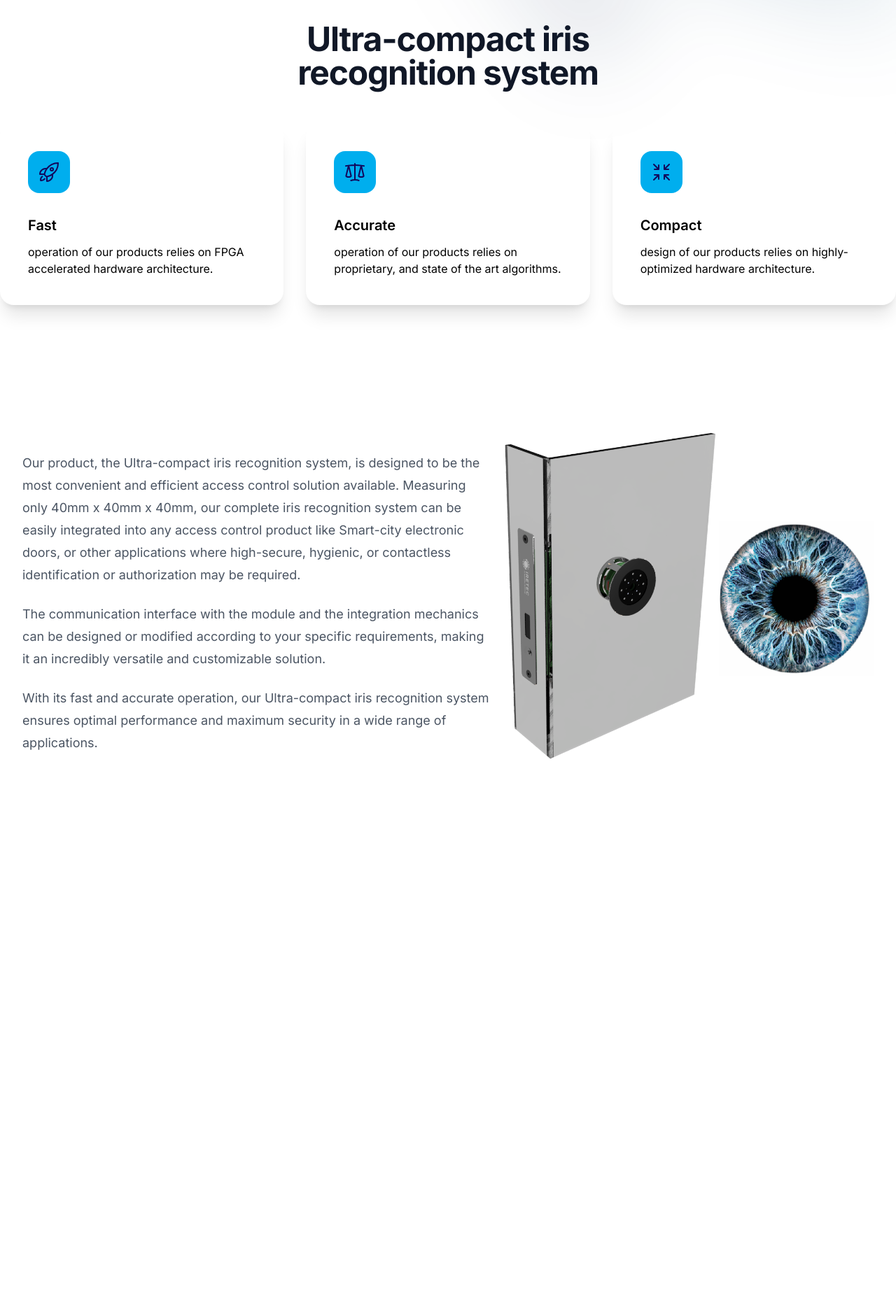
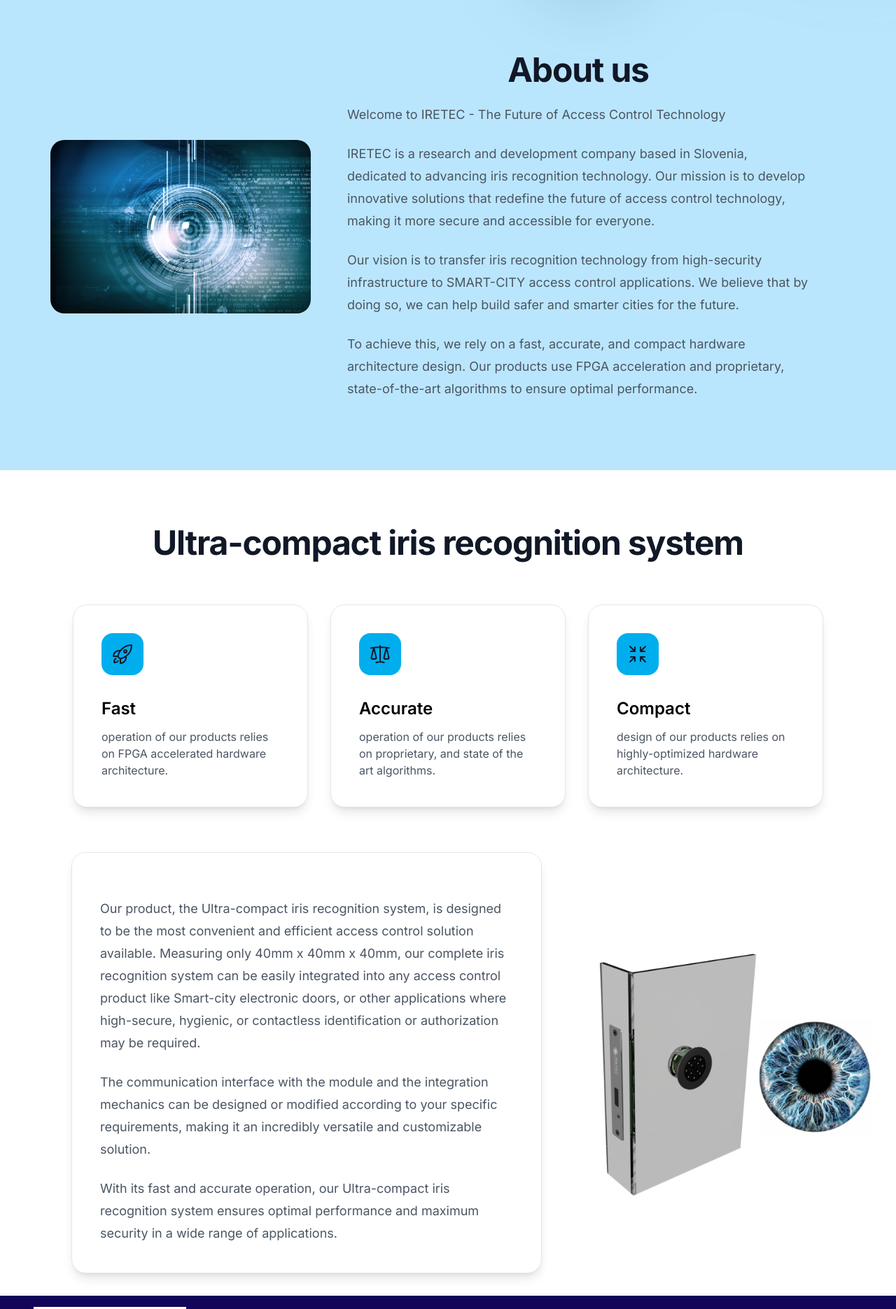
Before and after one commit to gregorobreza/iretec-landing-page, a Next.js app: page / in a window 1280 px wide. Shown: the part 880-2751 px from the top of the page at 70% size. Before the commit the page ends 1966 px from the top, so only its background shows below. Built offline with nearby package versions, Linux system fonts and the light colour scheme.

Commit message:
added new section

```diff
--- a/package.json
+++ b/package.json
@@ -16,6 +16,7 @@
     "@types/react": "18.2.5",
     "@types/react-dom": "18.2.3",
     "autoprefixer": "10.4.14",
+    "dayjs": "^1.11.7",
     "eslint": "8.39.0",
     "eslint-config-next": "13.4.0",
     "next": "13.4.0",
--- a/src/app/layout.tsx
+++ b/src/app/layout.tsx
@@ -2,6 +2,7 @@
 import { Header } from '@/components/header'
 import './globals.css'
 import { Inter } from 'next/font/google'
+import { Footer } from '@/components/footer'
 
 const inter = Inter({ subsets: ['latin'] })
 
@@ -17,7 +18,7 @@
 }) {
   return (
     <html lang="en">
-      <body className={inter.className}><Header/>{children}</body>
+      <body className={inter.className}><Header/>{children}<Footer/></body>
     </html>
   )
 }
--- a/src/app/page.tsx
+++ b/src/app/page.tsx
@@ -1,3 +1,4 @@
+import { CompanySection } from '@/components/sections/companySection'
 import { HeroSection } from '@/components/sections/heroSection'
 import { ProductSection } from '@/components/sections/productSection'
 import { ServiceSection } from '@/components/sections/serviceSection'
@@ -8,6 +9,7 @@
     <main >
     {/* <main className="flex min-h-screen flex-col items-center justify-between p-24"> */}
        <HeroSection/>
+       <CompanySection/>
        <ServiceSection/>
        <ProductSection/>
       {/* <div className="z-10 w-full max-w-5xl items-center justify-between font-mono text-sm lg:flex">
--- /dev/null
+++ b/src/components/footer.tsx
@@ -0,0 +1,47 @@
+"use client";
+import Image from "next/image";
+import { navigation } from "./header";
+export function Footer() {
+  return (
+    <footer className="bg-iretec-darkblue shadow">
+      <div className="w-full flex flex-col items-center sm:block  mx-auto px-6 py-4 md:px-12">
+        <div className="flex flex-col  sm:flex-row items-center sm:justify-between">
+          <a href="#" className="flex items-center mb-4 sm:mb-0">
+            <Image
+              src="/iretec-logo.jpg"
+              alt="iretec-logo"
+              height={70}
+              width={217.68}
+              priority
+            />
+          </a>
+          <div className="flex flex-wrap items-center mb-6 text-sm font-medium text-white sm:mb-0">
+            {navigation.map((item) => (
+              <a
+                key={item.name}
+                href={item.href}
+                className="text-base font-semibold  text-white mr-4 hover:underline md:mr-6"
+              >
+                {item.name}
+              </a>
+            ))}
+            <a
+              href={"#"}
+              className="text-base font-semibold  text-white  hover:underline"
+            >
+              Privacy Policy
+            </a>
+          </div>
+        </div>
+        <hr className="my-4 border-gray-200 sm:mx-auto  lg:my-6" />
+        <span className="block text-sm text-white sm:text-center ">
+          © 2023{" "}
+          <a href="#" className="hover:underline">
+            IRETEC d.o.o.
+          </a>{" "}
+          All Rights Reserved.
+        </span>
+      </div>
+    </footer>
+  );
+}
--- /dev/null
+++ b/src/components/sections/companySection.tsx
@@ -0,0 +1,48 @@
+import Image from "next/image";
+
+export function CompanySection() {
+  return (
+    <div className="width-screen bg-sky-200 height-20 p-8 xl:py-[100px]">
+      <div className="flex flex-col justify-center xl:flex-row items-center  xl:mx-10">
+      <div className="flex-initial w-958 pt-12 xl:pt-0 ...">
+        <Image
+          className="rounded-[20px]"
+          src="/eye-image.jpg"
+          alt="Eye indetification Image"
+          width={800}
+          height={533.65}
+        />
+        </div>
+        <div className="pt-12 xl:pt-0 xl:mx-8 max-w-[700px] lg:px-5">
+          <div className="text-left">
+            <h2 className="text-3xl text-center  font-bold tracking-tight text-gray-900 sm:text-5xl">
+              About us
+            </h2>
+            <p className="mt-6 text-lg leading-8 text-gray-600">
+              Welcome to IRETEC - The Future of Access Control Technology
+            </p>
+            <p className="mt-6 text-lg leading-8 text-gray-600">
+              IRETEC is a research and development company based in Slovenia,
+              dedicated to advancing iris recognition technology. Our mission is
+              to develop innovative solutions that redefine the future of access
+              control technology, making it more secure and accessible for
+              everyone.
+            </p>
+            <p className="mt-6 text-lg leading-8 text-gray-600">
+              Our vision is to transfer iris recognition technology from
+              high-security infrastructure to SMART-CITY access control
+              applications. We believe that by doing so, we can help build safer
+              and smarter cities for the future.
+            </p>
+            <p className="mt-6 text-lg leading-8 text-gray-600">
+              To achieve this, we rely on a fast, accurate, and compact hardware
+              architecture design. Our products use FPGA acceleration and
+              proprietary, state-of-the-art algorithms to ensure optimal
+              performance.{" "}
+            </p>
+          </div>
+        </div>
+      </div>
+    </div>
+  );
+}
--- a/src/components/sections/productSection.tsx
+++ b/src/components/sections/productSection.tsx
@@ -2,20 +2,18 @@
 
 export function ProductSection() {
   return (
-    <div className="relative isolate px-6 pt-14 lg:px-8">
-      <div className="flex flex-col xl:flex-row items-center content-center">
-        <div className="mx-auto max-w-2xl ">
+    <div className="relative isolate px-6 pt-2 lg:px-8">
+      <div className="flex flex-col w-full items-center justify-center xl:flex-row lg:items-top lg:justify-start">
+        <div className="lg:mx-[70px] xl:max-w-2xl ">
+          <div className="mb-8 rounded-[20px] bg-white p-8 lg:p-10 shadow-lg hover:shadow-xl md:px-7 xl:px-10 border">
             <div className="text-left">
-            {/* <h2 className="text-4xl text-center xl:text-left font-bold tracking-tight text-gray-900 sm:text-6xl">
-              Ultra-compact iris recognition system
-            </h2> */}
               <p className="mt-6 text-lg leading-8 text-gray-600">
                 Our product, the Ultra-compact iris recognition system, is
                 designed to be the most convenient and efficient access control
                 solution available. Measuring only 40mm x 40mm x 40mm, our
-              complete iris recognition system can be easily integrated into any
-              access control product like Smart-city electronic doors, or other
-              applications where high-secure, hygienic, or contactless
+                complete iris recognition system can be easily integrated into
+                any access control product like Smart-city electronic doors, or
+                other applications where high-secure, hygienic, or contactless
                 identification or authorization may be required.
               </p>
               <p className="mt-6 text-lg leading-8 text-gray-600">
@@ -31,6 +29,7 @@
               </p>
             </div>
           </div>
+        </div>
         <div className=" mx-auto flex-initial w-650 pt-12 xl:pt-0 ...">
           <Image
             src="/iretec-system.png"
--- a/src/components/sections/serviceSection.tsx
+++ b/src/components/sections/serviceSection.tsx
@@ -10,34 +10,34 @@
   {
     title: "Fast",
     text: "operation of our products relies on FPGA accelerated hardware architecture.",
-    icon: <RocketLaunchIcon className="h-8 w-8 text-iretec-darkblue " />,
+    icon: <RocketLaunchIcon className="h-8 w-8 text-gray-900 " />,
   },
   {
     title: "Accurate",
     text: "operation of our products relies on proprietary, and state of the art algorithms.",
-    icon: <ScaleIcon className="h-8 w-8 text-iretec-darkblue " />,
+    icon: <ScaleIcon className="h-8 w-8 text-gray-900 " />,
   },
   {
     title: "Compact",
     text: "design of our products relies on highly-optimized hardware architecture.",
-    icon: <ArrowsPointingInIcon className="h-8 w-8 text-iretec-darkblue " />,
+    icon: <ArrowsPointingInIcon className="h-8 w-8 text-gray-900 " />,
   },
 ];
 
 export function ServiceSection() {
   return (
-    <section className="pt-20 pb-12 lg:pt-[120px] lg:pb-[90px]">
-      <div className="container mx-auto">
-        <div className="-mx-4 flex flex-wrap">
-          <div className="w-full px-4">
-            <div className="mx-auto mb-12 max-w-[510px] text-center lg:mb-12">
+    <div className="relative isolate px-6 pt-20  lg:px-8 xl:pb-6">
+      <div className="lg:mx-14 flex flex-col justify-center">
+        <div className=" flex flex-wrap">
+          <div className="w-full">
+            <div className="mx-4 mb-12 text-center lg:mb-16">
               <h2 className="text-3xl text-center  font-bold tracking-tight text-gray-900 sm:text-5xl">
                 Ultra-compact iris recognition system
               </h2>
             </div>
           </div>
         </div>
-        <div className="-mx-4 flex flex-wrap">
+        <div className=" flex flex-col lg:flex-row flex-wrap justify-center items-center ">
           {services.map((service, index) => (
             <FeatureCard
               key={index}
@@ -48,6 +48,6 @@
           ))}
         </div>
       </div>
-    </section>
+    </div>
   );
 }
--- a/src/components/styledComponents/featureCard.tsx
+++ b/src/components/styledComponents/featureCard.tsx
@@ -8,15 +8,15 @@
 
 export function FeatureCard({ title, text, icon }: FeatureCardProps) {
   return (
-    <div className="w-full px-4 md:w-1/2 lg:w-1/3">
-      <div className="mb-8 rounded-[20px] bg-white p-10 shadow-xl hover:shadow-2xl md:px-7 xl:px-10">
+    <div className="w-full lg:px-4  lg:w-1/3 ">
+      <div className="mb-8 rounded-[20px] bg-white p-10 shadow-lg hover:shadow-xl md:px-7 xl:px-10 border">
         <div className="bg-primary mb-8 flex h-[60px] w-[60px] items-center justify-center rounded-2xl bg-iretec-lightblue">
           {icon}
         </div>
-        <h4 className="text-dark mb-3 text-xl font-semibold">
+        <h4 className="text-dark mb-3 text-2xl font-semibold">
           {title}
         </h4>
-        <p className="text-body-color">
+        <p className="text-body-color text-gray-600">
           {text}
         </p>
       </div>
```
Also changed, not shown: src/components/header.tsx (+6 -6 lines), src/components/sections/heroSection.tsx (+8 -17 lines), public/eye-image.jpg (added), 1 other file (tests, documents, lock files or other folders). Lines whose indentation alone changed are shown as unchanged.
